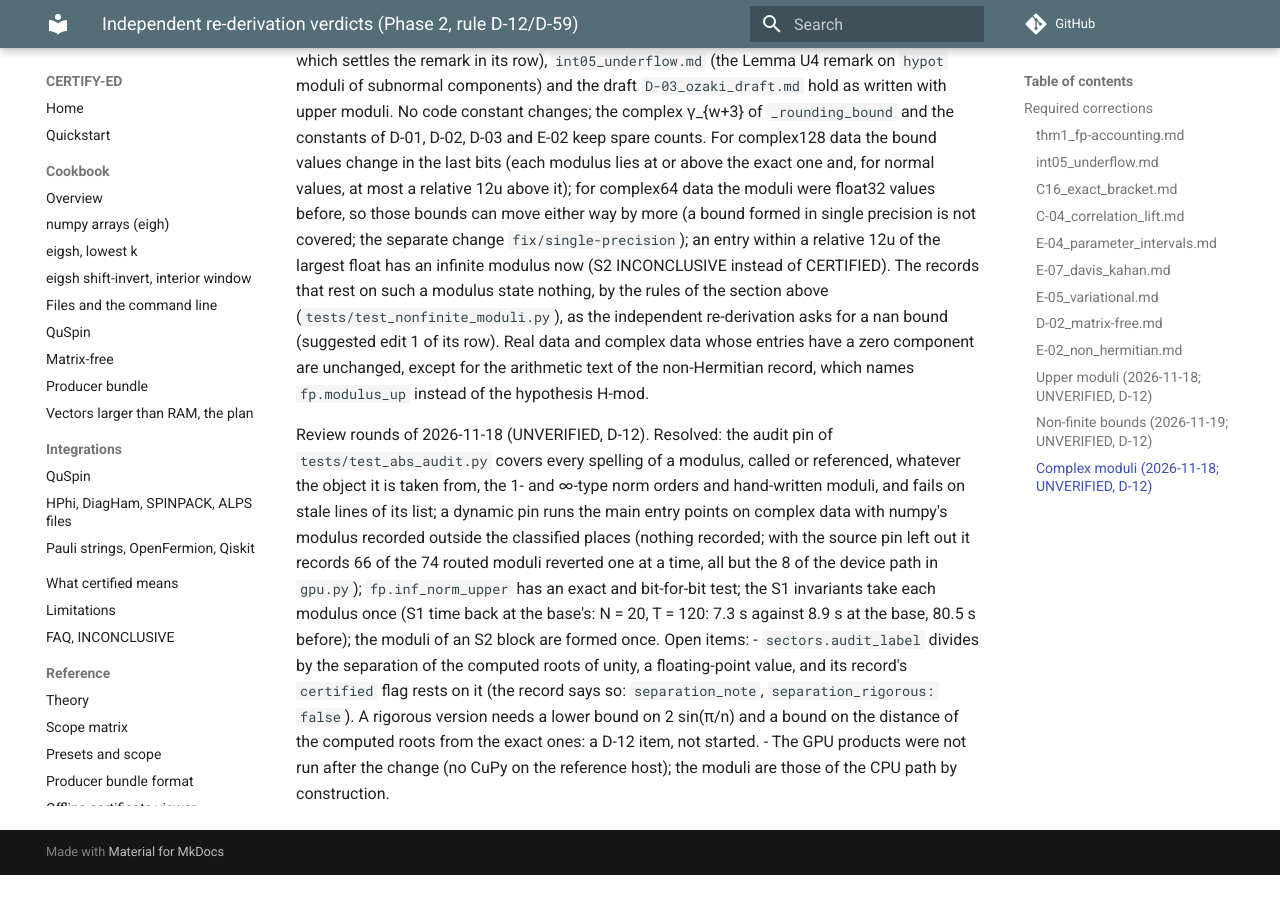
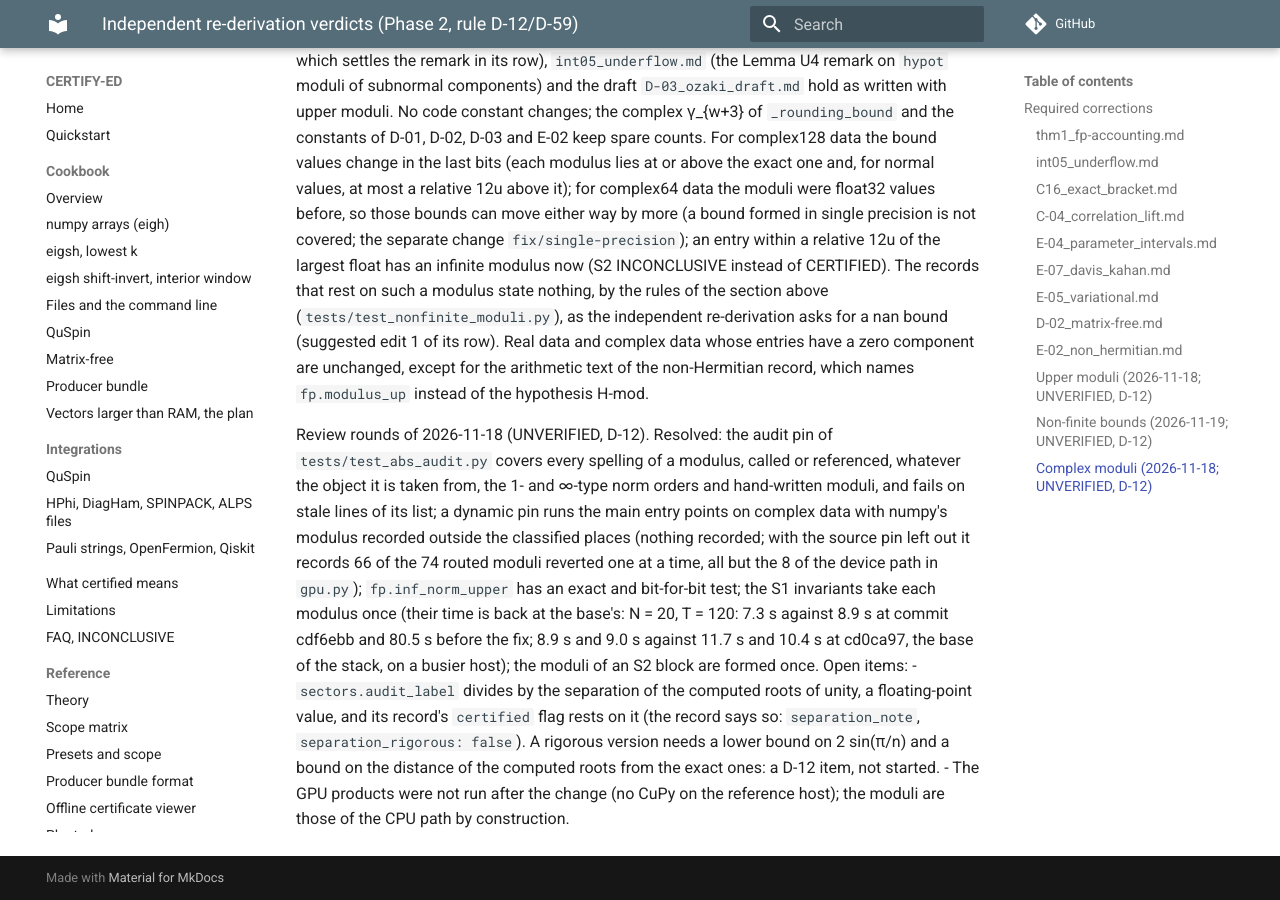
Before and after one commit to sarang-kernel/CERTIFY-ED, an MkDocs documentation site: the page built from docs/proofs/VERDICTS.md, in a window 1280 px wide and 900 px high, scrolled down 14332 px. Built offline with MkDocs 1.6.1 and Material for MkDocs 9.7.7, drawn with Linux system fonts in a browser that asks for light colours; comment, search, counter and statistics services are not loaded; before the commit the page ends 15207 px from its top, so only the background shows below that.

Commit message:
Name the baseline commits of the S1 timings

```diff
--- a/docs/proofs/VERDICTS.md
+++ b/docs/proofs/VERDICTS.md
@@ -219,13 +219,13 @@ for the arithmetic text of the non-Hermitian record, which names `fp.modulus_up`
 Review rounds of 2026-11-18 (UNVERIFIED, D-12). Resolved: the audit pin of `tests/test_abs_audit.py` covers every
 spelling of a modulus, called or referenced, whatever the object it is taken from, the 1- and ∞-type norm orders and
 hand-written moduli, and fails on stale lines of its list; a dynamic pin runs the main entry points on complex data
-with numpy's modulus recorded outside the classified places (nothing recorded; with the source pin left out it
-records 66 of the 74 routed moduli reverted one at a time, all but the 8 of the device path in `gpu.py`);
-`fp.inf_norm_upper` has an exact and bit-for-bit test; the S1 invariants take each modulus once (S1 time back at the
-base's: N = 20, T = 120: 7.3 s against 8.9 s at the base, 80.5 s before); the moduli of an S2 block are formed once.
-Open items:
-- `sectors.audit_label` divides by the separation of the computed roots of unity, a floating-point value, and its
-  record's `certified` flag rests on it (the record says so: `separation_note`, `separation_rigorous: false`). A rigorous version needs a lower bound on 2 sin(π/n) and a bound on the
-  distance of the computed roots from the exact ones: a D-12 item, not started.
-- The GPU products were not run after the change (no CuPy on the reference host); the moduli are those of the CPU path
-  by construction.
+with numpy's modulus recorded outside the classified places (nothing recorded; with the source pin left out it records
+66 of the 74 routed moduli reverted one at a time, all but the 8 of the device path in `gpu.py`); `fp.inf_norm_upper`
+has an exact and bit-for-bit test; the S1 invariants take each modulus once (their time is back at the base's: N = 20,
+T = 120: 7.3 s against 8.9 s at commit cdf6ebb and 80.5 s before the fix; 8.9 s and 9.0 s against 11.7 s and 10.4 s at
+cd0ca97, the base of the stack, on a busier host); the moduli of an S2 block are formed once. Open items: -
+`sectors.audit_label` divides by the separation of the computed roots of unity, a floating-point value, and its
+record's `certified` flag rests on it (the record says so: `separation_note`, `separation_rigorous: false`). A
+rigorous version needs a lower bound on 2 sin(π/n) and a bound on the distance of the computed roots from the exact
+ones: a D-12 item, not started. - The GPU products were not run after the change (no CuPy on the reference host); the
+moduli are those of the CPU path by construction.
```
Also changed, not shown: CHANGELOG.md (+2 -1 lines), docs/proofs/fp_modulus-up.md (+16 -4 lines).
